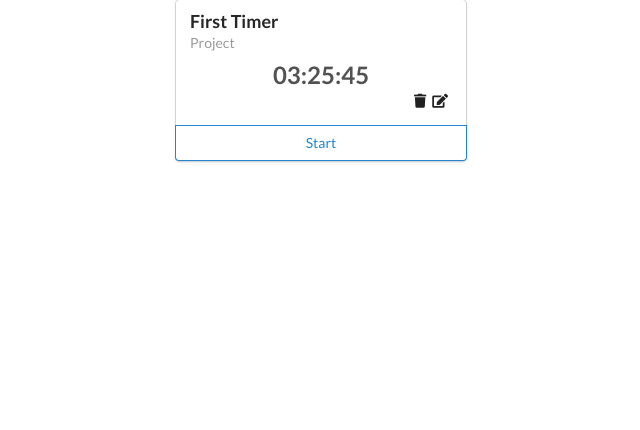
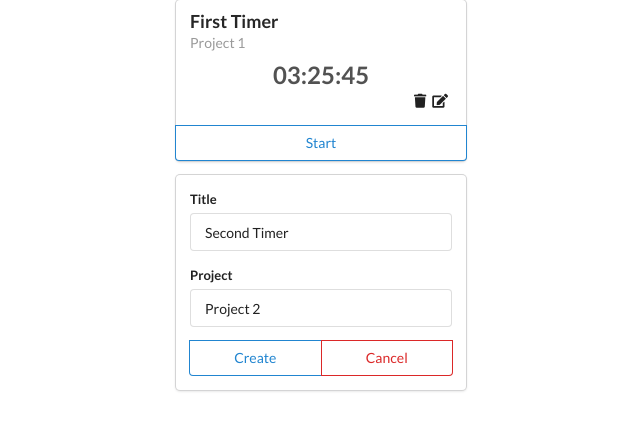
Before and after one commit to yzaoui/react-timers, a React (Create React App) app: page / in a window 1280 px wide. Shown: the top 430 px of the page, without its empty margins (319-959 px from the left). Built offline with nearby package versions, Linux system fonts and the light colour scheme.

Commit message:
Create TimerForm component

```diff
--- a/src/component/Timer.tsx
+++ b/src/component/Timer.tsx
@@ -17,10 +17,10 @@ const Timer: React.FC<TimerProps> = ({ title, project, elapsedms }) => {
                 </div>
                 <div className="extra content">
                     <span className="right floated edit icon">
-                        <i className="edit icon"/>
+                        <i className="edit icon" />
                     </span>
                     <span className="right floated trash icon">
-                        <i className="trash icon"/>
+                        <i className="trash icon" />
                     </span>
                 </div>
             </div>
@@ -28,7 +28,7 @@ const Timer: React.FC<TimerProps> = ({ title, project, elapsedms }) => {
                 Start
             </div>
         </div>
-    )
+    );
 };
 
 const millisecondsToHourMinuteSecond = (ms: number): string => {
--- /dev/null
+++ b/src/component/TimerForm.tsx
@@ -0,0 +1,39 @@
+import React from "react";
+
+export enum TimerFormAction {
+    Create, Update
+}
+
+interface TimerFormProps {
+    title: string;
+    project: string;
+    action: TimerFormAction;
+}
+
+export const TimerForm: React.FC<TimerFormProps> = ({ title, project, action }) => (
+    <div className="ui centered card">
+        <div className="content">
+            <div className="ui form">
+                <div className="field">
+                    <label>Title</label>
+                    <input type="text" defaultValue={title} />
+                </div>
+                <div className="field">
+                    <label>Project</label>
+                    <input type="text" defaultValue={project} />
+                </div>
+                <div className="ui two bottom attached buttons">
+                    <button className="ui basic blue button">{actionToString(action)}</button>
+                    <button className="ui basic red button">Cancel</button>
+                </div>
+            </div>
+        </div>
+    </div>
+);
+
+const actionToString = (action: TimerFormAction) => {
+    switch (action) {
+        case TimerFormAction.Create: return "Create";
+        case TimerFormAction.Update: return "Update";
+    }
+};
--- a/src/index.tsx
+++ b/src/index.tsx
@@ -1,11 +1,20 @@
 import React from 'react';
 import ReactDOM from 'react-dom';
 import './index.css';
-import Timer from './component/Timer';
 import * as serviceWorker from './serviceWorker';
 import "semantic-ui-css/semantic.min.css";
+import { TimerForm, TimerFormAction } from "./component/TimerForm";
+import Timer from "./component/Timer";
 
-ReactDOM.render(<Timer title="First Timer" project="Project" elapsedms={12345678}/>, document.getElementById('root'));
+// ReactDOM.render(<Timer title="First Timer" project="Project" elapsedms={12345678}/>, document.getElementById('root'));
+ReactDOM.render((
+        <div>
+            <Timer title="First Timer" project="Project 1" elapsedms={12345678} />
+            <TimerForm title="Second Timer" project="Project 2" action={TimerFormAction.Create} />
+        </div>
+    ),
+    document.getElementById('root')
+);
 
 // If you want your app to work offline and load faster, you can change
 // unregister() to register() below. Note this comes with some pitfalls.
```
